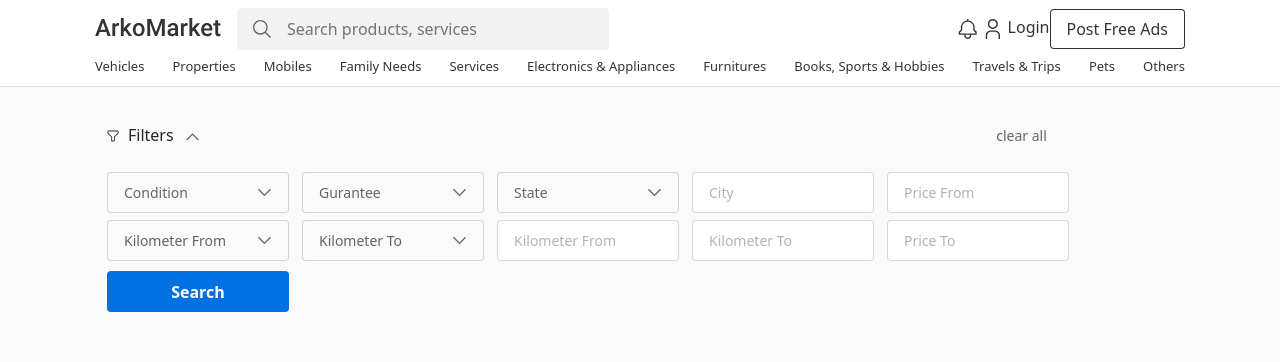
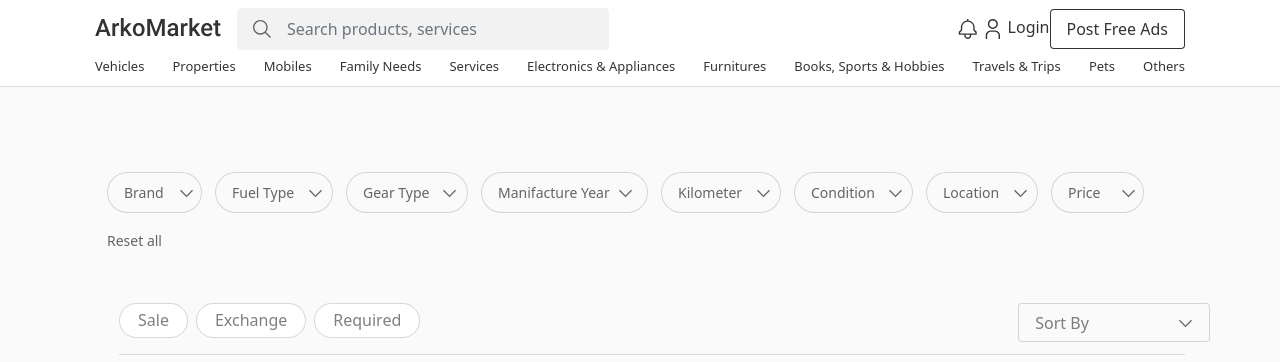
Before and after one commit to AllenDev1/mock-repo, a React (Create React App) app in the folder arkomarket/: page / in a window 1280 px wide. Shown: the top 362 px of the page. Built offline with nearby package versions, Linux system fonts and the light colour scheme.

Commit message:
Filter and help navbar

```diff
--- a/arkomarket/src/App.jsx
+++ b/arkomarket/src/App.jsx
@@ -14,6 +14,7 @@ import Usernotification from "./component/Usernotification";
 import PostNewAds from "./pages/PostNewAds";
 import UserProfileEdit from "./pages/UserProfileEdit";
 import Profile from "./component/profile";
+import Helpnav from "./component/Helpnavbar";
 function App() {
   return (
     <>
@@ -32,7 +33,8 @@ function App() {
             <Route path="user-notification" element={<Usernotification />} />
             <Route path="*" element={<NotFound />} />
           </Route>
-          <Route path="post-new-ads"  element={<PostNewAds />} />
+          <Route path="post-new-ads" element={<PostNewAds />} />
+          <Route path="helpdesk" element={<Helpnav />} />
         </Routes>
       </Router>
       <Footer />
--- /dev/null
+++ b/arkomarket/src/component/Helpnavbar.jsx
@@ -0,0 +1,27 @@
+import React from 'react';
+import {Container} from "react-bootstrap";
+import Help from "../Asset/Arko-help.svg";
+import "../css/helpnav.css";
+
+ const Helpnav = () => {
+  return (
+    <div main-cont>
+
+    <Container>
+        <div className="help-nav">
+            <div className="help-logo">
+                <img src={Help}/>
+
+            </div>
+            <div className="help-button">
+                <button>Post Free Ads</button>
+            </div>
+        </div>
+
+
+    </Container>
+
+    </div>
+  )
+}
+export default Helpnav;
--- a/arkomarket/src/component/filter.jsx
+++ b/arkomarket/src/component/filter.jsx
@@ -5,85 +5,70 @@ import Fil from "../Asset/filter.svg";
 import Pull from "../Asset/pull.svg";
 
 const Filter = () => {
+
+
   return (
     <Container className="mt-5">
       <div className="filter-container">
         <div className="filter-display">
          <div className="filter-carry" >
-             <div className="filter-flex">
-               <img className="fill" src={Fil}/>
-               <p>Filters</p>
-               <img className="Pull" src={Pull}/></div>
-
-        <div className="clear"><a href="#">clear all</a></div>
         </div>
         <div className="filter-boxes">
         <Form.Select aria-label="Default select ">
-                  <option> Condition </option>
+                  <option> Brand </option>
                   <option value="1">One</option>
                   <option value="2">Two</option>
                   <option value="3">Three</option>
                 </Form.Select>
                 <Form.Select aria-label="Default select ">
-                  <option> Gurantee </option>
+                  <option> Fuel Type </option>
                   <option value="1">One</option>
                   <option value="2">Two</option>
                   <option value="3">Three</option>
                 </Form.Select>
                 <Form.Select aria-label="Default select ">
-                  <option> State </option>
+                  <option> Gear Type </option>
                   <option value="1">One</option>
                   <option value="2">Two</option>
                   <option value="3">Three</option>
                 </Form.Select>
 
-            <input
-              className="city"
-              type="text"
-              name="city"
-              placeholder="City"
-            />
-            <input
-              className="Price-from"
-              type="text"
-              name="text"
-              placeholder="Price From"
-            />
-
-<Form.Select aria-label="Default select ">
-                  <option> Kilometer From </option>
+                <Form.Select aria-label="Default select ">
+                  <option> Manifacture Year </option>
                   <option value="1">One</option>
                   <option value="2">Two</option>
                   <option value="3">Three</option>
                 </Form.Select>
                 <Form.Select aria-label="Default select ">
-                  <option> Kilometer To </option>
+                  <option> Kilometer</option>
                   <option value="1">One</option>
                   <option value="2">Two</option>
                   <option value="3">Three</option>
                 </Form.Select>
+                <Form.Select aria-label="Default select ">
+                  <option>Condition</option>
+                  <option value="1">One</option>
+                  <option value="2">Two</option>
+                  <option value="3">Three</option>
+                </Form.Select>
+                <Form.Select aria-label="Default select ">
+                  <option>Location</option>
+                  <option value="1">One</option>
+                  <option value="2">Two</option>
+                  <option value="3">Three</option>
+                </Form.Select>
+                <Form.Select aria-label="Default select ">
+                  <option>Price</option>
+                  <option value="1">One</option>
+                  <option value="2">Two</option>
+                  <option value="3">Three</option>
+                </Form.Select>
+                <div className="clear"><a href="#">Reset all</a></div>
 
 
-            <input
-              className="Kilometer-from"
-              type="text"
-              name="LName"
-              placeholder="Kilometer From"
-            />
-            <input
-              className="Kilometer-to"
-              type="text"
-              name="LName"
-              placeholder="Kilometer To"
-            />
-             <input
-              className="price-to"
-              type="text"
-              name="Price To"
-              placeholder="Price To"
-            />
+
+
           </div>
-          <button className="filter-search">Search</button>
         </div>
       </div>
     </Container>
--- a/arkomarket/src/component/footer.jsx
+++ b/arkomarket/src/component/footer.jsx
@@ -26,7 +26,7 @@ const Footer = () => {
           <div className="footer-links1">
             <Nav.Link href="/">Home</Nav.Link>
             <Nav.Link href="#">Contact Us</Nav.Link>
-            <Nav.Link href="#">Feedback & Help</Nav.Link>
+            <Nav.Link href="helpdesk">Feedback & Help</Nav.Link>
             <Nav.Link href="#">Terms & Conditions</Nav.Link>
             <Nav.Link href="#">Privacy</Nav.Link>
           </div>
--- a/arkomarket/src/css/filter.css
+++ b/arkomarket/src/css/filter.css
@@ -18,15 +18,15 @@
   flex-wrap: wrap;
 }
 .filter-boxes .form-select {
-  width: 182px;
+  width: auto;
   height: 41px;
-  padding: 0px;
+  padding: 8px;
   background: #ffffff;
   border: 1px solid rgba(0, 0, 0, 0.15);
   border-radius: 4px;
   margin-right: 13px;
   margin-bottom: 7px;
-  padding: 0px 16px;
+  padding: 0px 37px 0px 16px;
   font-weight: 500;
   font-size: 14px;
   color: rgba(0, 0, 0, 0.6);
@@ -36,28 +36,14 @@
   background-repeat: no-repeat;
   background-size: 12.98px;
   background-position-x: 90%;
-  background-position-y: 15px;
+  background-position-y: 16px;
   z-index: 97;
-}
+  border-radius: 100px;
 
-.filter-boxes input {
-  width: 182px;
-  height: 41px;
-  padding: 0px;
-  background: #ffffff;
-  border: 1px solid rgba(0, 0, 0, 0.15);
-  border-radius: 4px;
-  margin-right: 13px;
-  margin-bottom: 7px;
-  padding: 0px 16px;
-  font-weight: 500;
-  font-size: 14px;
-  line-height: 17px;
-  color: rgba(0, 0, 0, 0.6);
 }
 .clear {
-  flex: 1;
-  text-align: center;
+  margin-top: 20px;
+
 }
 
 .filter-carry {
@@ -67,37 +53,15 @@
   margin-bottom: 7px;
 }
 
-.filter-flex {
-  flex: 1;
-  display: flex;
-}
-.filter-flex p {
-  margin: 0px;
-  font-weight: 500;
-  font-size: 16px;
-}
-.fill{
-  width: 12px;
-  height: 12px;
-  margin-right: 9px;
-  margin-top: -5px;
-}
-.Pull{
-  width: 12.98px;
-  height: 7.4px;
-  margin-left:12px;
-  margin-top: -2px;
+.clear a {
 
-
-}
-.clear a {
-  margin-left: 230px;
   text-decoration: none;
   color: #00000099;
   padding: 0px;
   font-weight: 400;
   font-size: 14px;
-  margin-bottom: 18px;
+  text-align: center;
+
 }
 
 ::placeholder {
--- /dev/null
+++ b/arkomarket/src/css/helpnav.css
@@ -0,0 +1,28 @@
+.help-nav {
+  display: inline-flex;
+  width: 1090px;
+  height: 58px;
+  justify-content: space-between;
+}
+
+.help-logo img {
+  width: 165.330px;
+  height: 40px;
+}
+
+.help-button button{
+  padding: 10px 16px;
+  gap: 10px;
+  width: 139px;
+  height: 39px;
+  border: 1px solid rgba(0, 0, 0, 0.8);
+  border-radius: 4px;
+  padding: 10px 16px;
+  gap: 10px;
+
+  width: 139px;
+  height: 39px;
+
+  border: 1px solid rgba(0, 0, 0, 0.8);
+  border-radius: 4px;
+}
```
Also changed, not shown: arkomarket/src/pages/Help.jsx (added, +16 -0 lines), arkomarket/src/Asset/Arko-help.svg (added).
